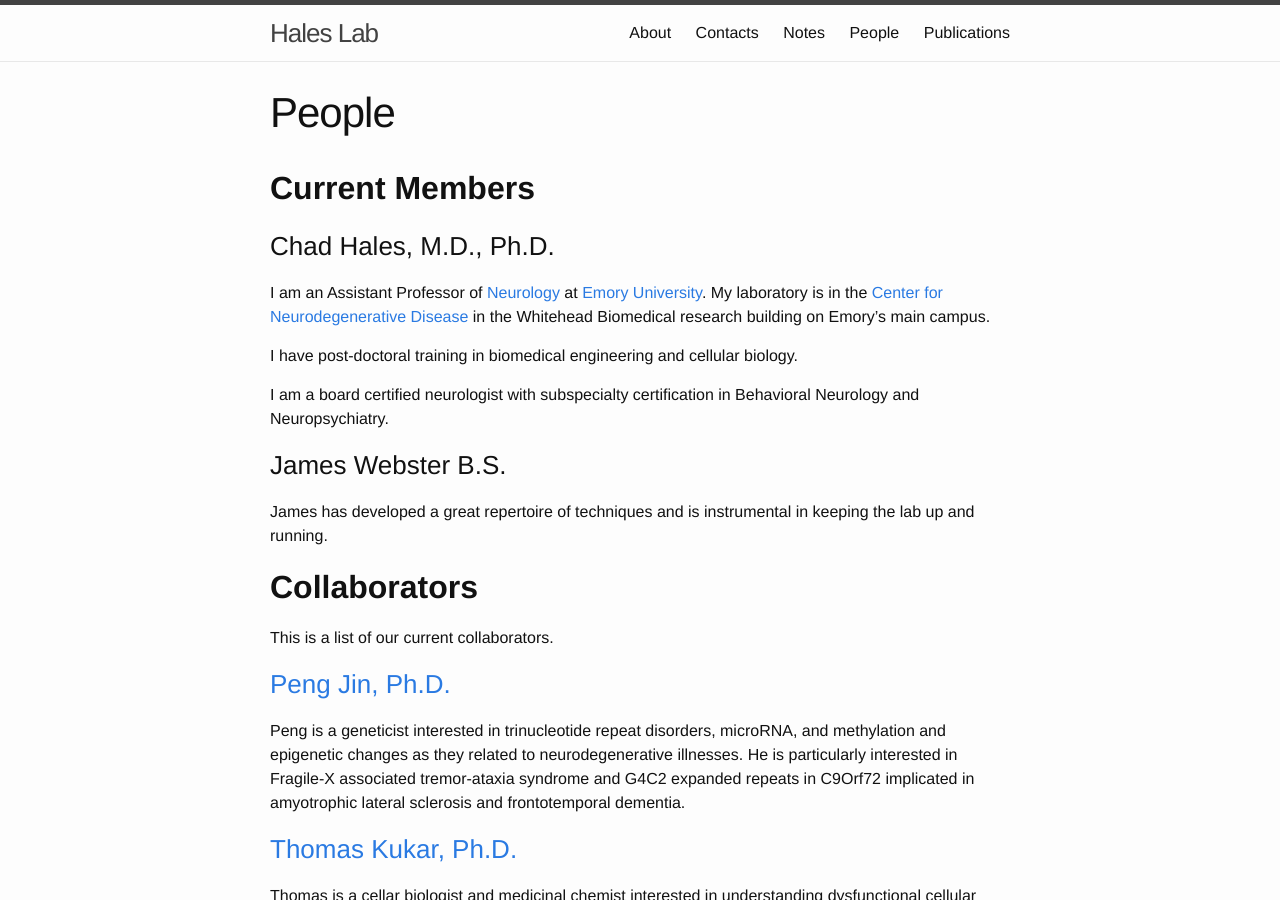
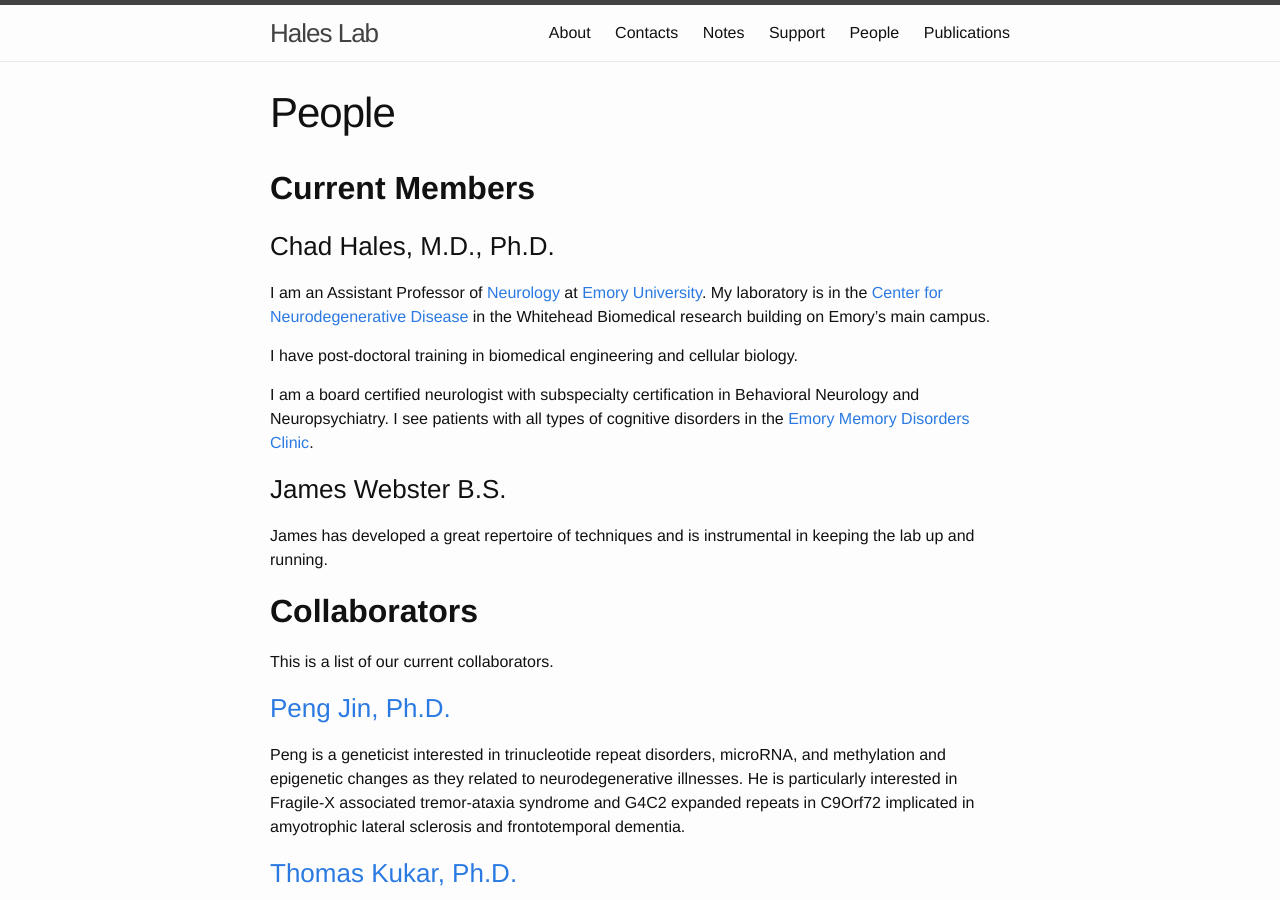
Before and after one commit to haleslab/haleslab.github.io, a Jekyll site: the page built from people.md, in a window 1280 px wide and 900 px high. Built offline with Jekyll 4.4.1, drawn with Linux system fonts in a browser that asks for light colours.

Commit message:
Figures and updates
Figure files added along with several text updates.

```diff
--- a/index.html
+++ b/index.html
@@ -19,4 +19,8 @@
 
   <p>Our work is supported by the National Institutes of Health and Emory University.</p>
 
+  <img align="left" src="Greenneurons.png" width="75" height="75" />
+
+  <img align="right" src="IPSneuronsonMEAcopy.jpg" width="75" height="75" />
+
 </div>
--- a/people.md
+++ b/people.md
@@ -12,7 +12,7 @@
 
 I have post-doctoral training in biomedical engineering and cellular biology.
 
-I am a board certified neurologist with subspecialty certification in Behavioral Neurology and Neuropsychiatry.
+I am a board certified neurologist with subspecialty certification in Behavioral Neurology and Neuropsychiatry. I see patients with all types of cognitive disorders in the [Emory Memory Disorders Clinic](http://alzheimers.emory.edu/).
 
 ### James Webster B.S.
 
```
Also changed, not shown: about.md (+2 -1 lines), participate.md (added, +9 -0 lines), Greenneurons.png (added), IPScellnanogandIPSneuron.png (added), IPSneuronsonMEAcopy.jpg (added), 1 other file.
